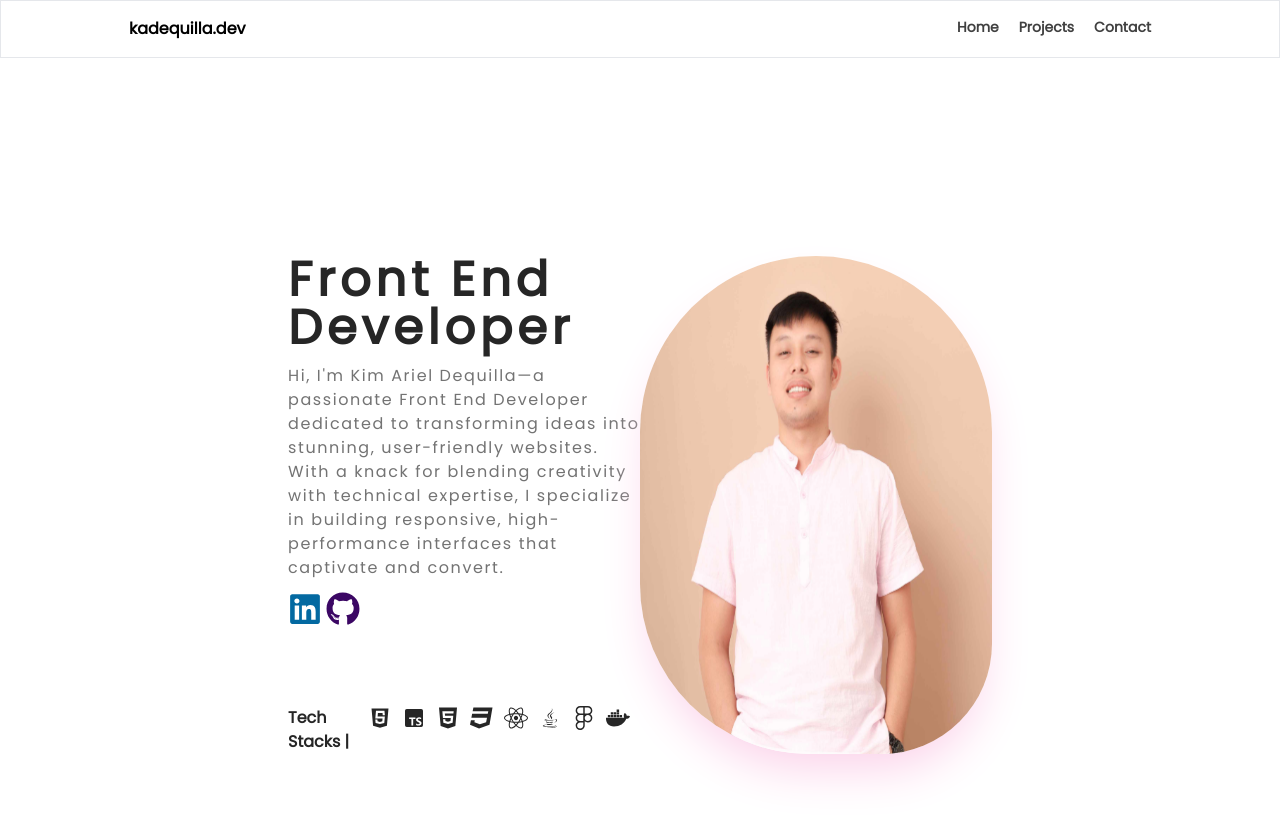
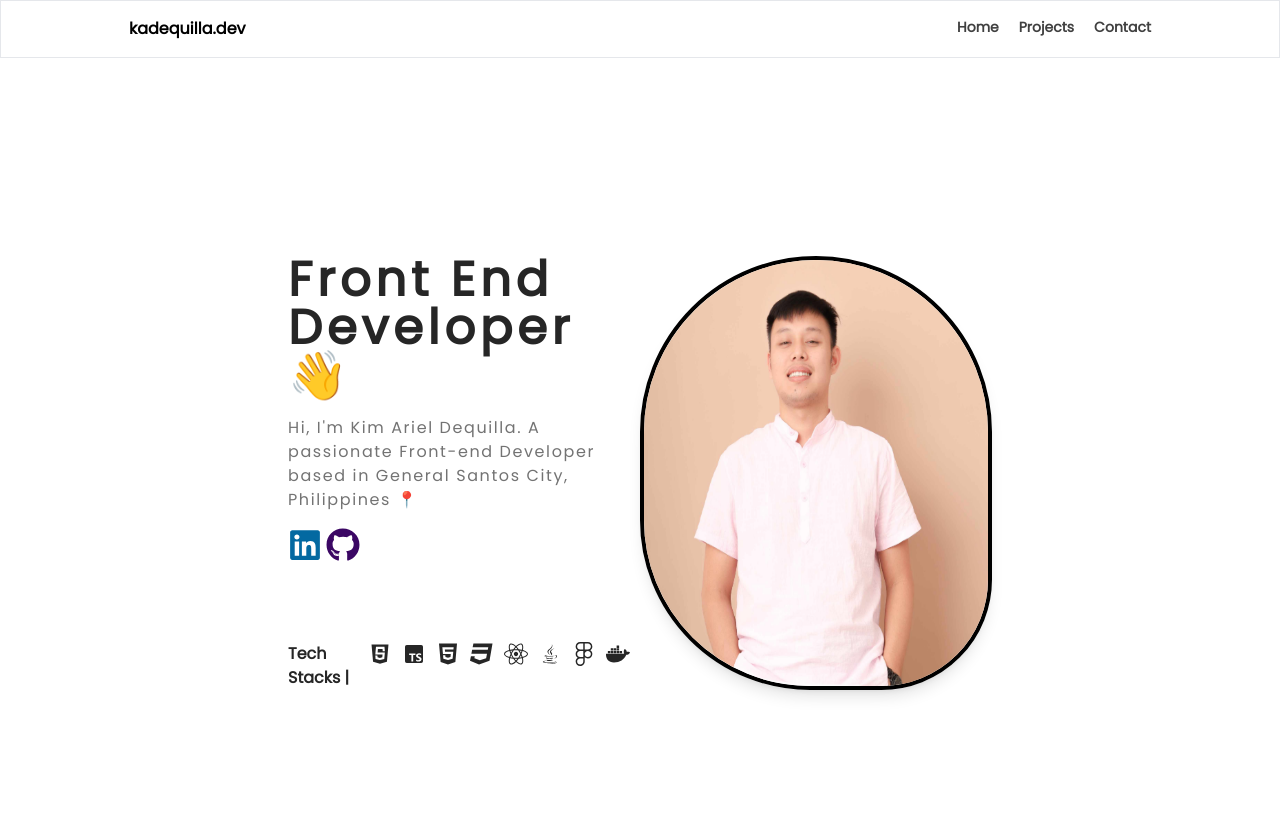
Before and after one commit to dequilla3/kadequilla, a Next.js app: page / in a window 1280 px wide. Shown: the top 822 px of the page. Built offline with nearby package versions, Linux system fonts and the light colour scheme.

Commit message:
feat: update hero section design

```diff
--- a/app/components/sections/HeroSection.tsx
+++ b/app/components/sections/HeroSection.tsx
@@ -10,21 +10,22 @@ import {
   FaGithub,
   FaHtml5,
   FaLinkedin,
+  FaLocationArrow,
   FaReact,
 } from "react-icons/fa";
+import { FaLocationPin } from "react-icons/fa6";
 
 export default function HeroSection() {
   const techIconSize = 24;
   return (
     <div className="py-64 flex xl:pb-96">
       <div className="w-1/2">
-        <div className="font-bold flex tracking-widest mb-3 lg:text-4xl xl:text-5xl">
-          Front End Developer
+        <div className="font-bold flex tracking-widest mb-4 lg:text-4xl xl:text-5xl">
+          Front End Developer 👋
         </div>
-        <div className=" text-neutral-500 tracking-widest mb-2">
-          {
-            "Hi, I'm Kim Ariel Dequilla—a passionate Front End Developer dedicated to transforming ideas into stunning, user-friendly websites. With a knack for blending creativity with technical expertise, I specialize in building responsive, high-performance interfaces that captivate and convert."
-          }
+        <div className=" text-neutral-500 tracking-widest mb-4">
+          Hi, I&apos;m Kim Ariel Dequilla. A passionate Front-end Developer
+          based in General Santos City, Philippines 📍
         </div>
         <div className="flex mt-3">
           <a
@@ -71,7 +72,7 @@ export default function HeroSection() {
       </div>
       <div className="w-1/2 flex justify-center">
         <Image
-          className="circle rounded-full shadow-2xl shadow-pink-200"
+          className="circle rounded-full shadow-lg border-4 border-black"
           src="/me.jpg"
           width={450}
           height={450}
```
